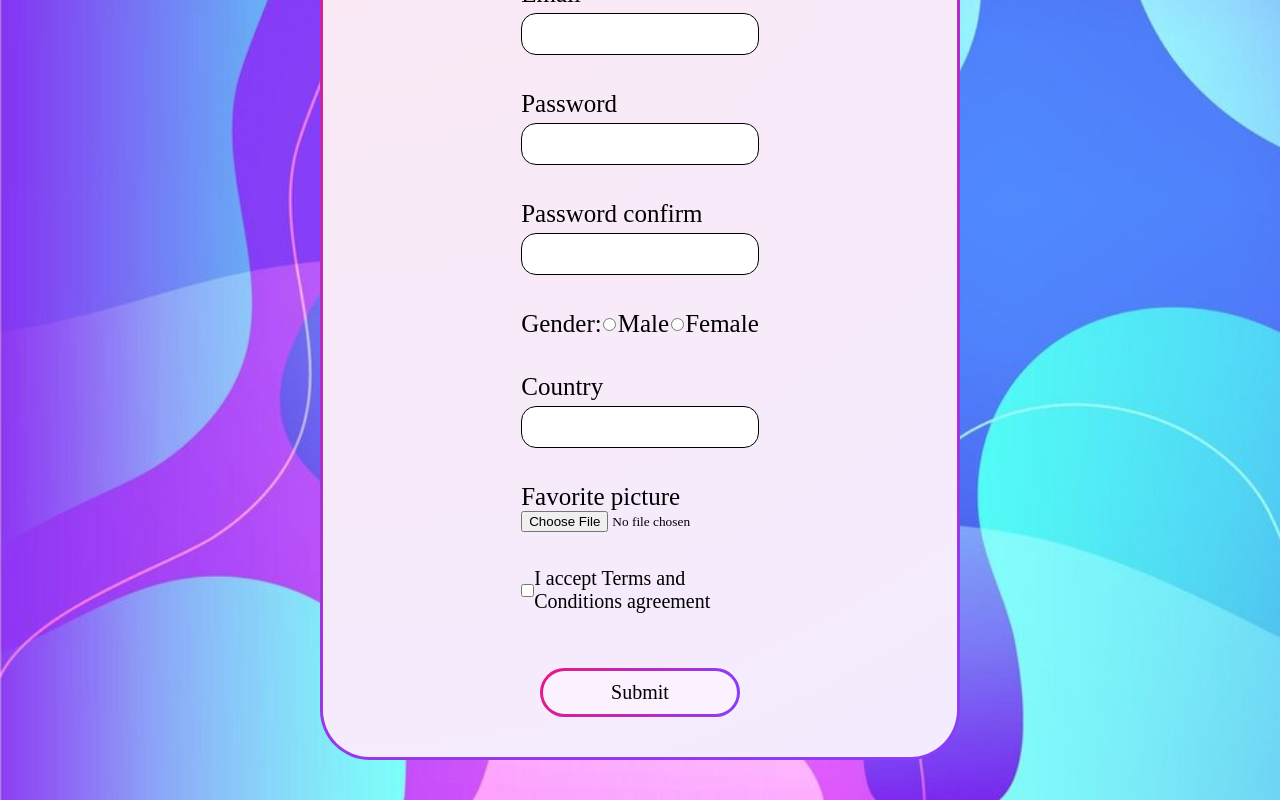
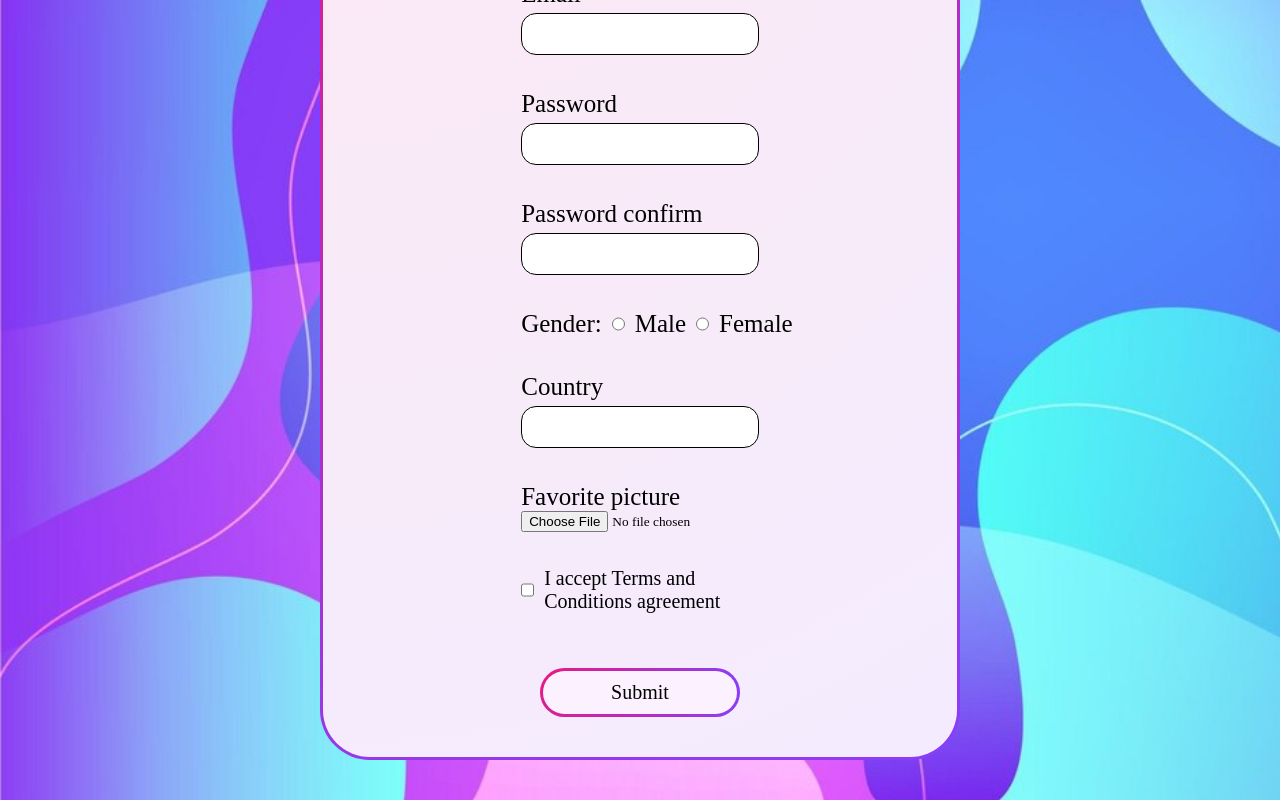
Before and after one commit to qwgfsehte/qwgfsehte-react2024, a React (Vite) app: page /react-hook-form in a window 1280 px wide. Shown: the part 452-1252 px from the top of the page. Built offline with nearby package versions, Linux system fonts and the light colour scheme; a web font is replaced by a local one.

Commit message:
feat: update react hook form

```diff
--- a/src/Components/formsSlice.slice.ts
+++ b/src/Components/formsSlice.slice.ts
@@ -65,6 +65,7 @@ const initialState = {
     'Iceland',
   ],
   uncontrolledFormUsers: [],
+  reactHookFormUsers: [],
 };
 
 export const formsSlice = createSlice({
@@ -74,7 +75,11 @@ export const formsSlice = createSlice({
     setUncontrolledFormUser: (state, action) => {
       state.uncontrolledFormUsers.push(action.payload as InputsForm as never);
     },
+    setReactHookFormUser: (state, action) => {
+      state.reactHookFormUsers.push(action.payload as InputsForm as never);
+    },
   },
 });
 
-export const { setUncontrolledFormUser } = formsSlice.actions;
+export const { setUncontrolledFormUser, setReactHookFormUser } =
+  formsSlice.actions;
--- a/src/Components/formsStyles.scss
+++ b/src/Components/formsStyles.scss
@@ -37,14 +37,18 @@
     padding-bottom: 20px;
   }
 
-  &__item-gender,
+  &__gender-list,
   &__item-TnC {
     width: 100%;
     display: flex;
     flex-direction: row;
-    justify-content: space-between;
+    gap: 10px;
     align-items: center;
     font-size: 25px;
+  }
+
+  &__gender-list {
+    justify-content: space-between;
   }
 
   &__item-TnC {
@@ -67,6 +71,11 @@
   }
 }
 
+.gender-list__item {
+  display: flex;
+  gap: 10px;
+}
+
 .react-hook-form {
   background-image: url(/src/assets/backgrounds/reactHookFormBackground.jpg);
 }
@@ -82,17 +91,25 @@
   color: rgb(210, 12, 12);
 }
 
-.TnC-container {
-  display: flex;
-  align-items: center;
-  justify-content: center;
-  flex-direction: column;
-  width: 40%;
+.TnC {
+  &-container {
+    display: flex;
+    align-items: center;
+    justify-content: center;
+    flex-direction: column;
+    width: 40%;
+  }
+
+  &-checkbox {
+    width: 18px;
+    height: 18px;
+  }
 }
 
 .gender-container {
   display: flex;
   flex-direction: column;
+  justify-content: space-between;
   width: 40%;
 }
 
@@ -112,6 +129,11 @@
       radial-gradient(circle at top left, #89daed, #eb177e);
     background-origin: border-box;
     background-clip: padding-box, border-box;
+
+    &:disabled {
+      background-image: linear-gradient(#fcf2ff, #fcf2ff),
+        radial-gradient(circle at top left, #89daed, #eb177e);
+    }
   }
 
   &-submit {
--- a/src/Components/homePage/home.tsx
+++ b/src/Components/homePage/home.tsx
@@ -5,8 +5,11 @@ import SubmittedForm from '../layoutSubmittedForm/submittedForm';
 import { InputsForm } from '../../utils/interfaces';
 
 function Home() {
-  const arrayUsers = useSelector(
+  const arrayUncontrolledFormUsers = useSelector(
     (state: RootState) => state.forms.uncontrolledFormUsers
+  );
+  const arrayReactHookFormUsers = useSelector(
+    (state: RootState) => state.forms.reactHookFormUsers
   );
 
   return (
@@ -18,7 +21,10 @@ function Home() {
         <li>
           <Link to="/react-hook-form">React Hook Form</Link>
         </li>
-        {arrayUsers.map((item: InputsForm) => (
+        {arrayUncontrolledFormUsers.map((item: InputsForm) => (
+          <SubmittedForm key={item.userName} form={item} />
+        ))}
+        {arrayReactHookFormUsers.map((item: InputsForm) => (
           <SubmittedForm key={item.userName} form={item} />
         ))}
       </ul>
--- a/src/Components/reactHookForm/reactHookForm.tsx
+++ b/src/Components/reactHookForm/reactHookForm.tsx
@@ -1,33 +1,57 @@
-import { useSelector } from 'react-redux';
+import { useDispatch, useSelector } from 'react-redux';
 import { createValidationSchema } from '../../utils/yupSchema';
 import { RootState } from '../store';
 import { yupResolver } from '@hookform/resolvers/yup';
 import { Controller, useForm } from 'react-hook-form';
 import AutocompleteCountry from '../autocompleteCountry/autocompleteCountry';
-import { Link } from 'react-router-dom';
+import { Link, useNavigate } from 'react-router-dom';
 import '../formsStyles.scss';
+import { convertImageToBase64 } from '../../utils/convertImage';
+import { setReactHookFormUser } from '../formsSlice.slice';
+import { InputsForm } from '../../utils/interfaces';
 
 function ReactHookForm() {
   const arrayCountries = useSelector(
     (state: RootState) => state.forms.countries
   );
 
+  const navigate = useNavigate();
+  const dispatch = useDispatch();
+
   const validationSchema = createValidationSchema(arrayCountries);
   const {
     register,
     control,
+    handleSubmit,
     formState: { errors },
   } = useForm({
     resolver: yupResolver(validationSchema),
     mode: 'onChange',
   });
 
+  const onSubmit = async (data: InputsForm) => {
+    let pictureBase64 = '';
+
+    if (
+      data.userFavoritePicture instanceof FileList &&
+      data.userFavoritePicture.length > 0
+    ) {
+      const picture = data.userFavoritePicture[0];
+      pictureBase64 = await convertImageToBase64(picture);
+    }
+
+    const resultData = { ...data, userFavoritePicture: pictureBase64 };
+
+    dispatch(setReactHookFormUser(resultData));
+    navigate('/home');
+  };
+
   return (
     <div className="form-container react-hook-form">
       <Link className="button-home" to={'/home'}>
         Go to home
       </Link>
-      <form className="form">
+      <form className="form" onSubmit={handleSubmit(onSubmit)}>
         <h3 className="form__title">React Hook Form</h3>
         <div className="form__item">
           <label htmlFor="userName">Name</label>
@@ -89,9 +113,10 @@ function ReactHookForm() {
           <p className="error-message">{errors.userPasswordConfirm?.message}</p>
         </div>
 
-        <div className="form__item">
-          <div className="form__item-gender">
+        <div className="gender-container">
+          <div className="form__gender-list">
             <p>Gender:</p>
+            <div className="gender-list__item">
               <input
                 {...register('userGender')}
                 type="radio"
@@ -100,6 +125,8 @@ function ReactHookForm() {
                 value="male"
               ></input>
               <label htmlFor="male">Male</label>
+            </div>
+            <div className="gender-list__item">
               <input
                 {...register('userGender')}
                 type="radio"
@@ -108,6 +135,7 @@ function ReactHookForm() {
                 value="female"
               ></input>
               <label htmlFor="female">Female</label>
+            </div>
           </div>
           <p className="error-message">{errors.userGender?.message}</p>
         </div>
@@ -144,6 +172,7 @@ function ReactHookForm() {
               type="checkbox"
               id="userTnC"
               name="userTnC"
+              className="TnC-checkbox"
             ></input>
             <label htmlFor="userTnC">
               I accept Terms and Conditions agreement
@@ -152,7 +181,11 @@ function ReactHookForm() {
           <p className="error-message">{errors.userTnC?.message}</p>
         </div>
 
-        <button className="button-submit" type="submit">
+        <button
+          className="button-submit"
+          type="submit"
+          disabled={Object.keys(errors).length > 0}
+        >
           Submit
         </button>
       </form>
--- a/src/Components/uncontrolledForm/uncontrolledForm.tsx
+++ b/src/Components/uncontrolledForm/uncontrolledForm.tsx
@@ -148,8 +148,9 @@ function UncontrolledForm() {
         </div>
 
         <div className="gender-container">
-          <div className="form__item-gender">
+          <div className="form__gender-list">
             <p>Gender:</p>
+            <div className="gender-list__item">
               <input
                 ref={userGenderRef}
                 type="radio"
@@ -158,6 +159,8 @@ function UncontrolledForm() {
                 value="male"
               ></input>
               <label htmlFor="male">Male</label>
+            </div>
+            <div className="gender-list__item">
               <input
                 ref={userGenderRef}
                 type="radio"
@@ -166,6 +169,7 @@ function UncontrolledForm() {
                 value="female"
               ></input>
               <label htmlFor="female">Female</label>
+            </div>
           </div>
           <p className="error-message">{errors.userGender}</p>
         </div>
@@ -196,6 +200,7 @@ function UncontrolledForm() {
               id="userTnC"
               name="userTnC"
               ref={userTnCRef}
+              className="TnC-checkbox"
             ></input>
             <label htmlFor="userTnC">
               I accept Terms and Conditions agreement
--- a/src/utils/interfaces.ts
+++ b/src/utils/interfaces.ts
@@ -1,11 +1,11 @@
 export interface InputsForm {
   userName: string;
-  userAge: string;
+  userAge: string | number;
   userEmail: string;
   userPassword: string;
   userPasswordConfirm: string;
   userGender: string;
   userCountry: string;
-  userFavoritePicture: null | string;
+  userFavoritePicture: null | string | FileList | File;
   userTnC: boolean;
 }
```
Lines whose indentation alone changed are shown as unchanged.
